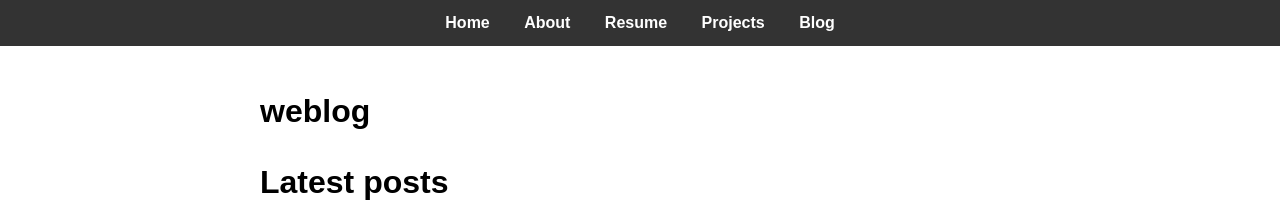
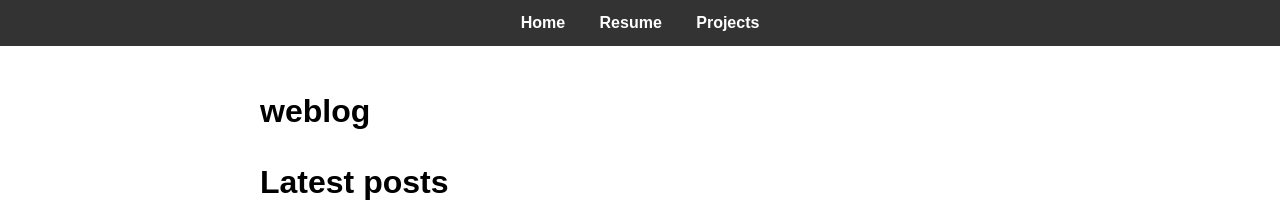
Before and after one commit to amparaj/amparaj.github.io, a Jekyll site: the page built from index.md, in a window 1280 px wide. Shown: the top 206 px of the page. Built offline with Jekyll 4.4.1, drawn with Linux system fonts in a browser that asks for light colours.

Commit message:
minor visual tweak

```diff
--- a/_layouts/default.html
+++ b/_layouts/default.html
@@ -3,7 +3,6 @@
   <head>
     <meta charset="UTF-8">
     <meta name="viewport" content="width=device-width, initial-scale=1.0">
-    <title>{{ page.title }} - {{ site.title }}</title>
     <link rel="stylesheet" href="{{ "/assets/css/style.css" | relative_url }}">
   </head>
   <body>
@@ -11,10 +10,8 @@
     <!-- Horizontal Navigation Banner -->
     <nav class="nav-bar">
       <a href="{{ "/" | relative_url }}">Home</a>
-      <a href="{{ "/about" | relative_url }}">About</a>
       <a href="{{ "/resume" | relative_url }}">Resume</a>
       <a href="{{ "/projects" | relative_url }}">Projects</a>
-      <a href="{{ "/weblog" | relative_url }}">Blog</a>
     </nav>
 
     <!-- Main Content -->
```
Also changed, not shown: about.md (deleted, +0 -1 lines).
